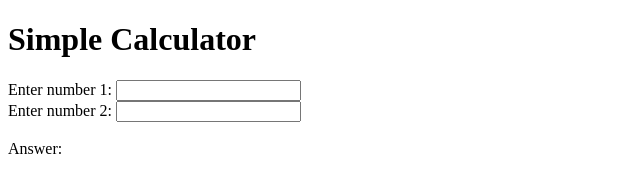
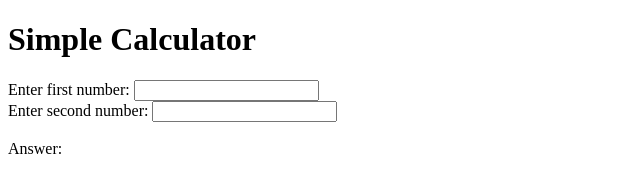
Before and after one commit to InsikDeveloper/My-Simple-Calculator, a plain HTML site: page index.html in a window 1280 px wide. Shown: the top 171 px of the page, without its empty margins (0-640 px from the left). Drawn offline with Linux system fonts and the light colour scheme.

Commit message:
Update index.html

```diff
--- a/index.html
+++ b/index.html
@@ -8,9 +8,9 @@
 </head>
 <body>
     <h1 id="heading">Simple Calculator</h1>
-    <label for="">Enter number 1: </label>
+    <label for="">Enter first number: </label>
     <input type="text" id="number1"><br>
-    <label for="">Enter number 2: </label>
+    <label for="">Enter second number: </label>
     <input type="text" id="number2"><br><br>
     <label for="" class="answer">Answer: </label>
     <p></p><br><br>
```
